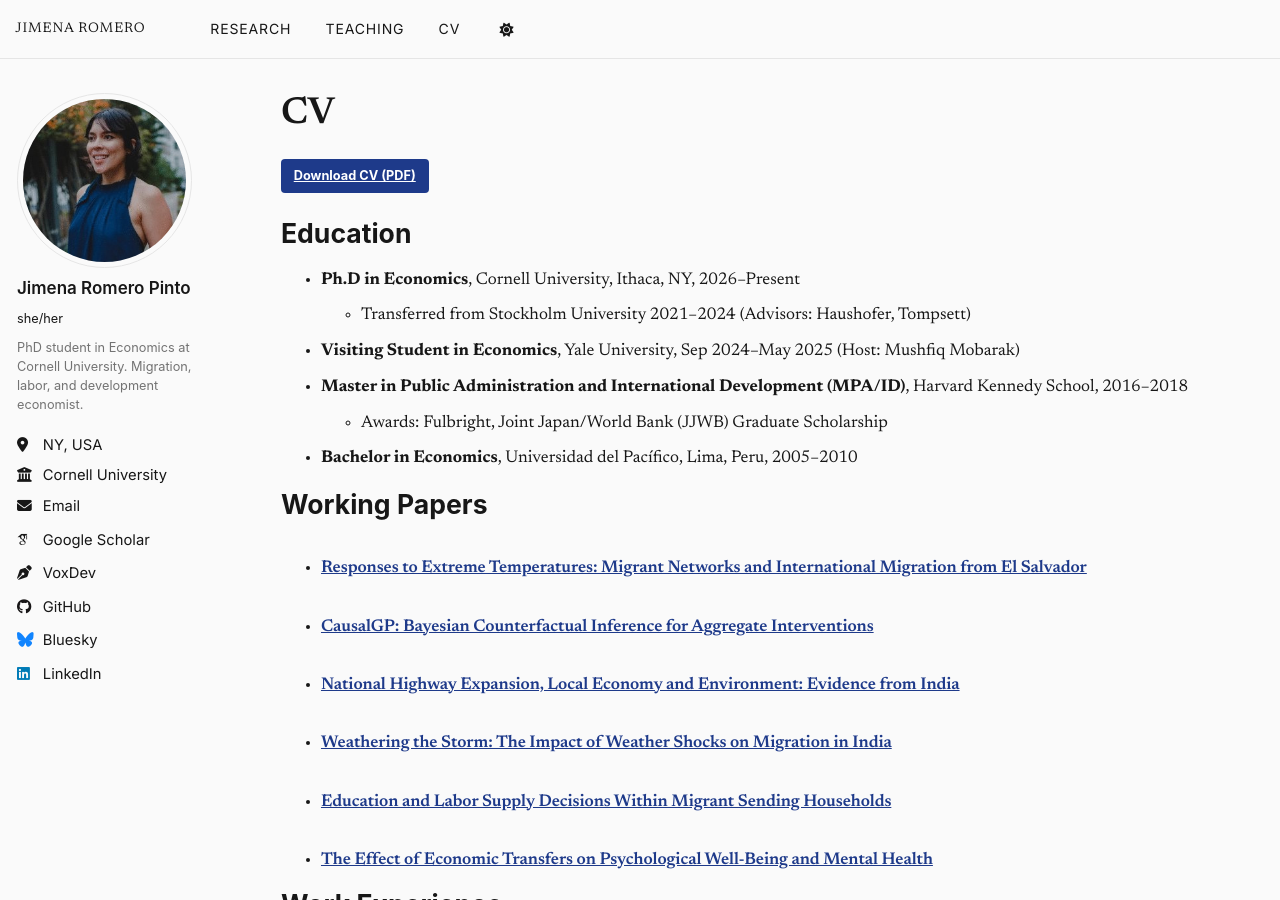
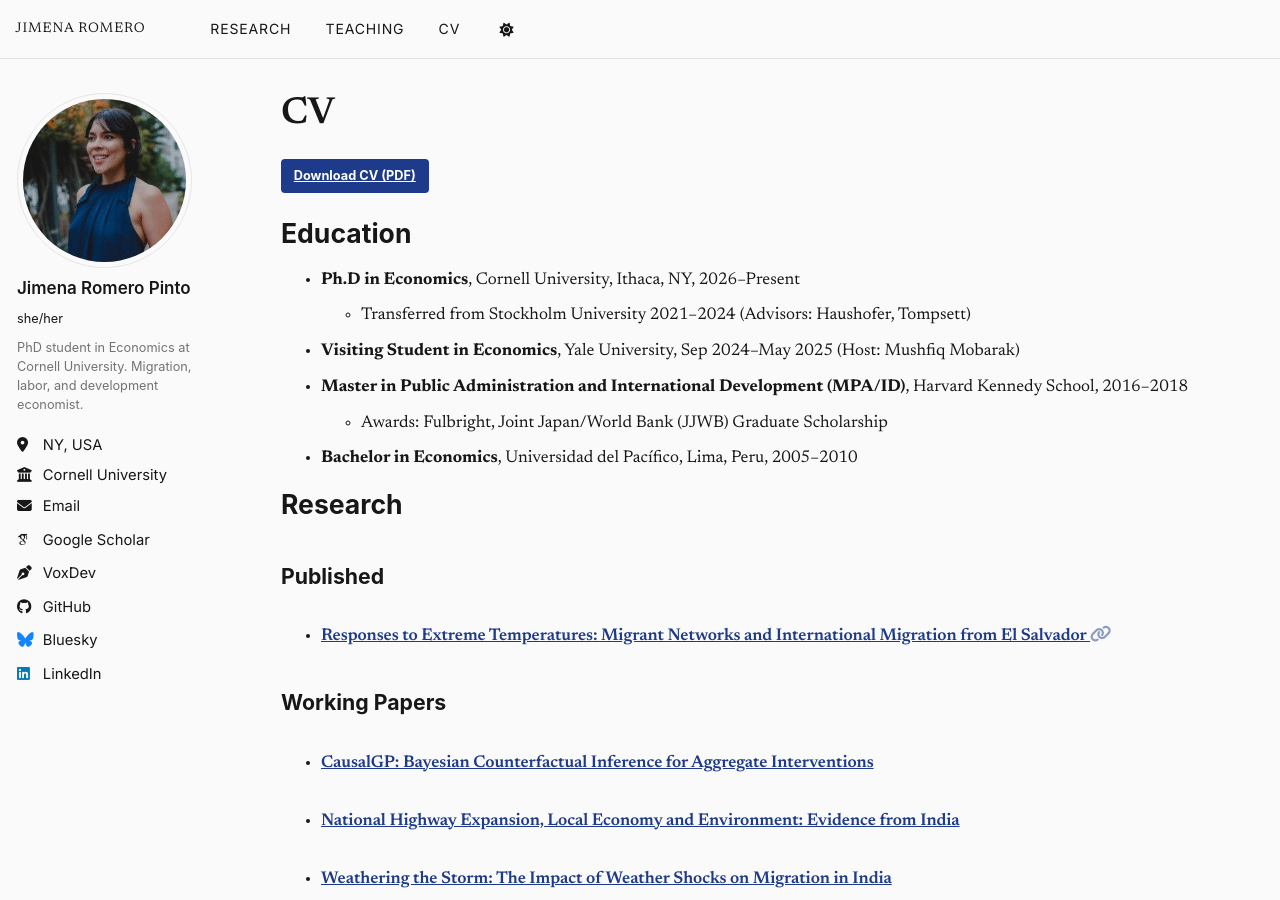
Before and after one commit to jimenarp/jimenarp.github.io, a Jekyll site: the page built from _pages/cv.md, in a window 1280 px wide and 900 px high. Built offline with Jekyll 4.4.1, drawn with Linux system fonts in a browser that asks for light colours; some web fonts are replaced.

Commit message:
CV matches Research page; link published paper to AEA

```diff
--- a/_pages/cv.md
+++ b/_pages/cv.md
@@ -20,11 +20,15 @@ Education
   * Awards: Fulbright, Joint Japan/World Bank (JJWB) Graduate Scholarship
 * **Bachelor in Economics**, Universidad del Pacífico, Lima, Peru, 2005–2010
 
-Working Papers
+Research
 ======
-  <ul>{% for post in site.publications reversed %}
-    {% include archive-single-cv.html %}
-  {% endfor %}</ul>
+{% for category in site.publication_category %}
+{% assign pubs = site.publications | where: "category", category[0] | reverse %}
+{% if pubs.size > 0 %}
+<h2>{{ category[1].title }}</h2>
+<ul>{% for post in pubs %}{% include archive-single-cv.html %}{% endfor %}</ul>
+{% endif %}
+{% endfor %}
 
 Work Experience
 ======
```
Also changed, not shown: _publications/2022-01-01-temperature-shocks-el-salvador.md (+2 -1 lines).
